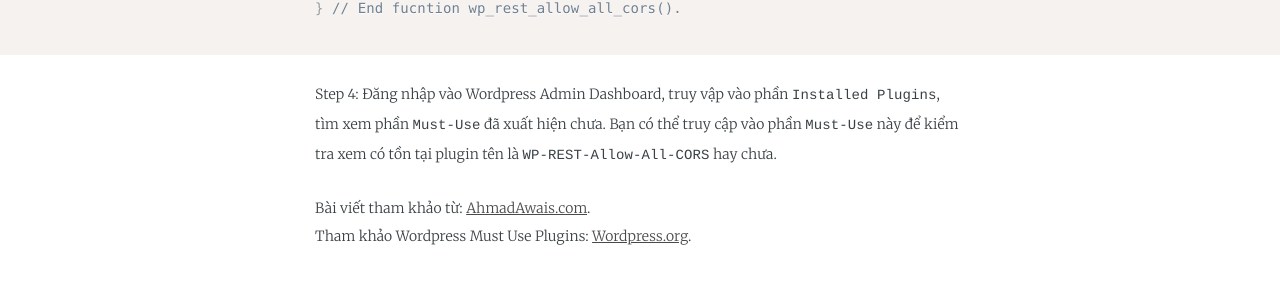
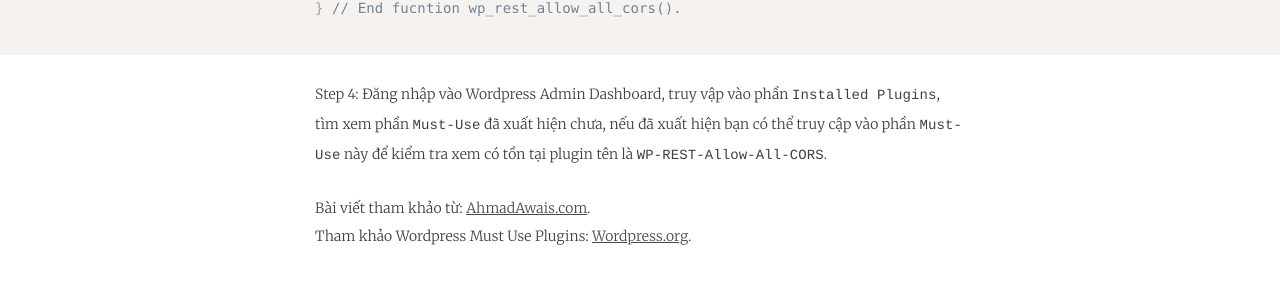
Before and after one commit to tanngoc93/tanngoc93.github.io, a Jekyll site: the page built from _posts/2019-06-12-allow-all-cross-origin-requests to-your-WordPress-site's-REST-API.md, in a window 1280 px wide and 900 px high, scrolled down 2517 px. Shown: the part 145-450 px from the top of the window. Built offline with Jekyll 4.4.1, drawn with Linux system fonts in a browser that asks for light colours; some web fonts are replaced.

Commit message:
Update 2019-06-12-allow-all-cross-origin-requests to-your-WordPress-site's-REST-API.md

````diff
--- a/_posts/2019-06-12-allow-all-cross-origin-requests to-your-WordPress-site's-REST-API.md
+++ b/_posts/2019-06-12-allow-all-cross-origin-requests to-your-WordPress-site's-REST-API.md
@@ -83,7 +83,7 @@ function wp_rest_allow_all_cors() {
 
 ```
 
-Step 4: Đăng nhập vào Wordpress Admin Dashboard, truy vập vào phần ```Installed Plugins```, tìm xem phần ```Must-Use``` đã xuất hiện chưa. Bạn có thể truy cập vào phần ``` Must-Use``` này để kiểm tra xem có tồn tại plugin tên là ```WP-REST-Allow-All-CORS``` hay chưa.
+Step 4: Đăng nhập vào Wordpress Admin Dashboard, truy vập vào phần ```Installed Plugins```, tìm xem phần ```Must-Use``` đã xuất hiện chưa, nếu đã xuất hiện bạn có thể truy cập vào phần ``` Must-Use``` này để kiểm tra xem có tồn tại plugin tên là ```WP-REST-Allow-All-CORS```.
 
 Bài viết tham khảo từ: [AhmadAwais.com](https://github.com/ahmadawais/WP-REST-Allow-All-CORS).<br />
 Tham khảo Wordpress Must Use Plugins: [Wordpress.org](https://wordpress.org/support/article/must-use-plugins/).
````
